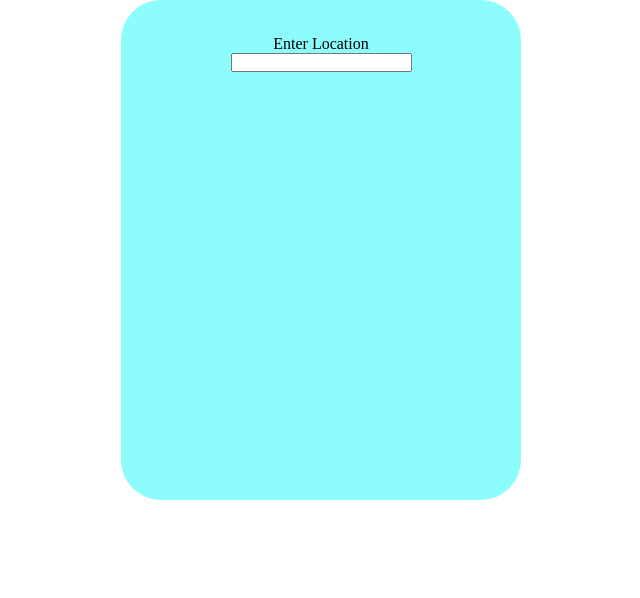
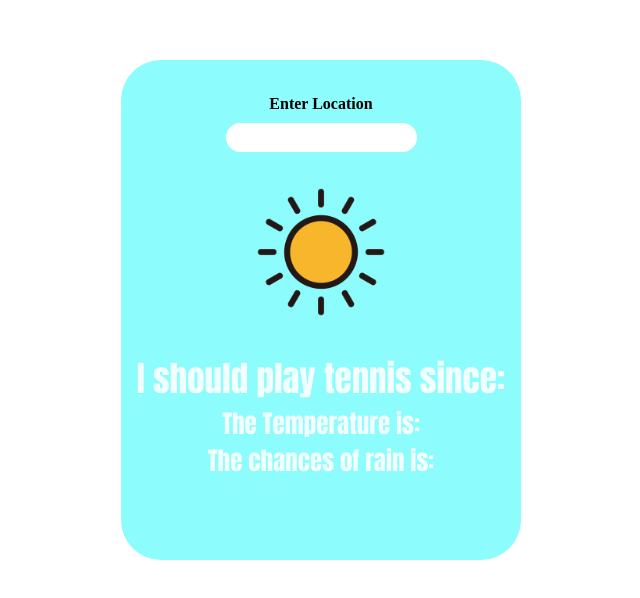
Before and after one commit to Th0masB20/Should-I-play-tennis, a plain HTML site: page index.html in a window 1280 px wide. Shown: the whole page, without its empty margins (319-959 px from the left). Drawn offline with Linux system fonts and the light colour scheme.

Commit message:
Addeed image and text to display data Added paragraph elements to later on add temperature and chance of rain as well as the image element to change depending on the api data

```diff
--- a/index.html
+++ b/index.html
@@ -13,6 +13,13 @@
             <p>Enter Location</p>
             <input class="searchBar" type="text">
         </div>
+
+        <div class="informationDisplay">
+            <img src="images/sunny.png" alt="The Weather" id="weatherImg">
+            <p>I should play tennis since: </p>
+            <p>The Temperature is: </p>
+            <p>The chances of rain is: </p>
+        </div>
     </div>
 </body>
 </html>
--- a/style.css
+++ b/style.css
@@ -24,7 +24,40 @@
     width:400px;
     height:500px;
     border-radius:40px;
+    margin-top:60px;
 }
 
-.weatherCard > input{
+.searchItems > input{
+    border-radius:100px;
+    outline:none;
+    border:none;
+
+    margin-top:10px;
+    padding:7px;
 }
+
+.searchItems > p{
+    font-weight:bold;
+}
+
+.informationDisplay{
+    display:flex;
+    flex-direction: column;
+    justify-content: flex-start;
+    align-items: center;
+}
+
+.informationDisplay p:nth-child(2){
+    font-size:35px;
+}
+
+.informationDisplay > p{
+    color:rgba(255, 255, 255, 0.886);
+    font-family: Impact, Haettenschweiler, 'Arial Narrow Bold', sans-serif;
+    font-size:25px;
+    text-align:center;
+}
+
+#weatherImg{
+    width:200px;
+}
```
Also changed, not shown: images/part-cloudy.png (added), images/part-rain.png (added), images/rain.png (added), images/snow.png (added), images/snow2.png (added), images/sunny.png (added), images/thunder.png (added), images/windy.png (added).
